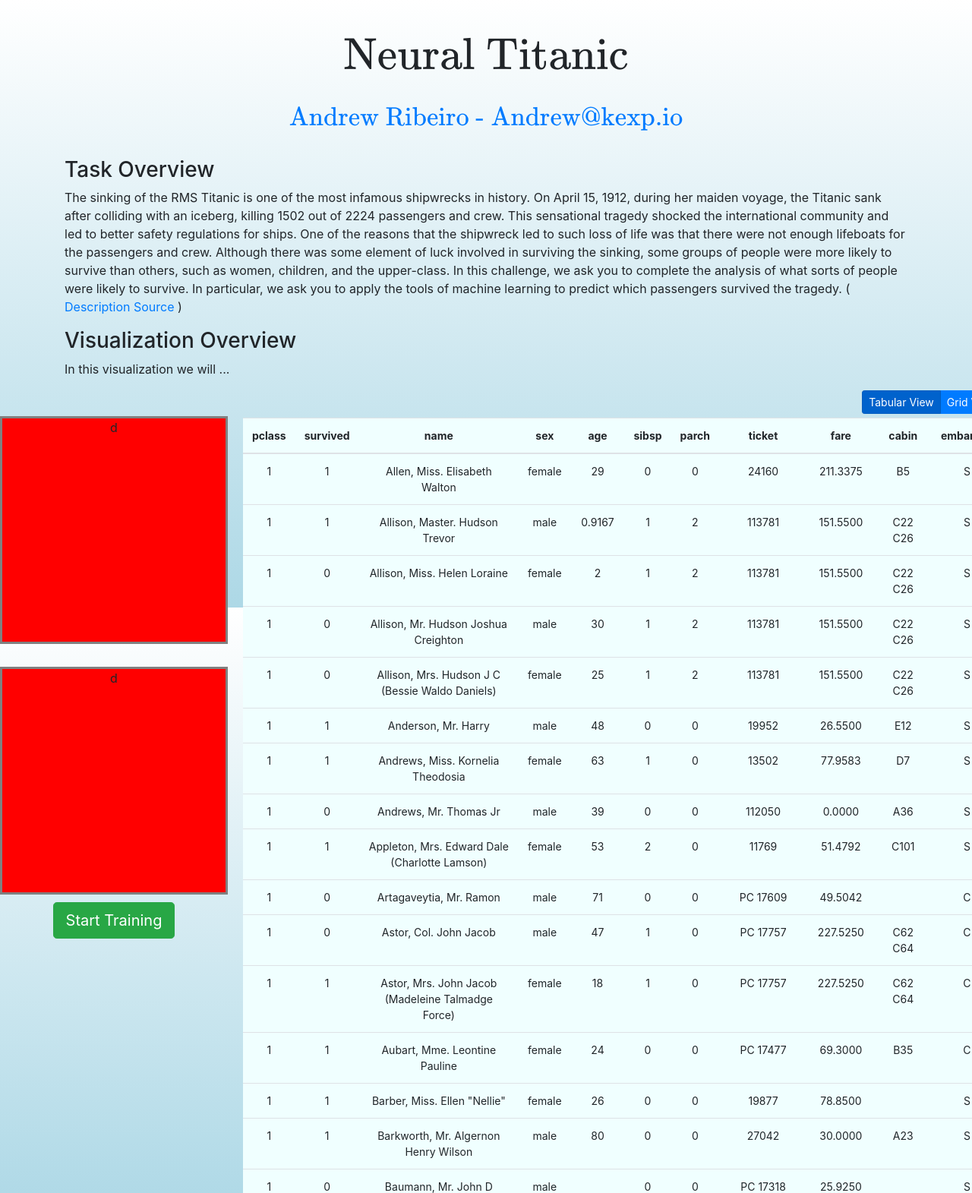
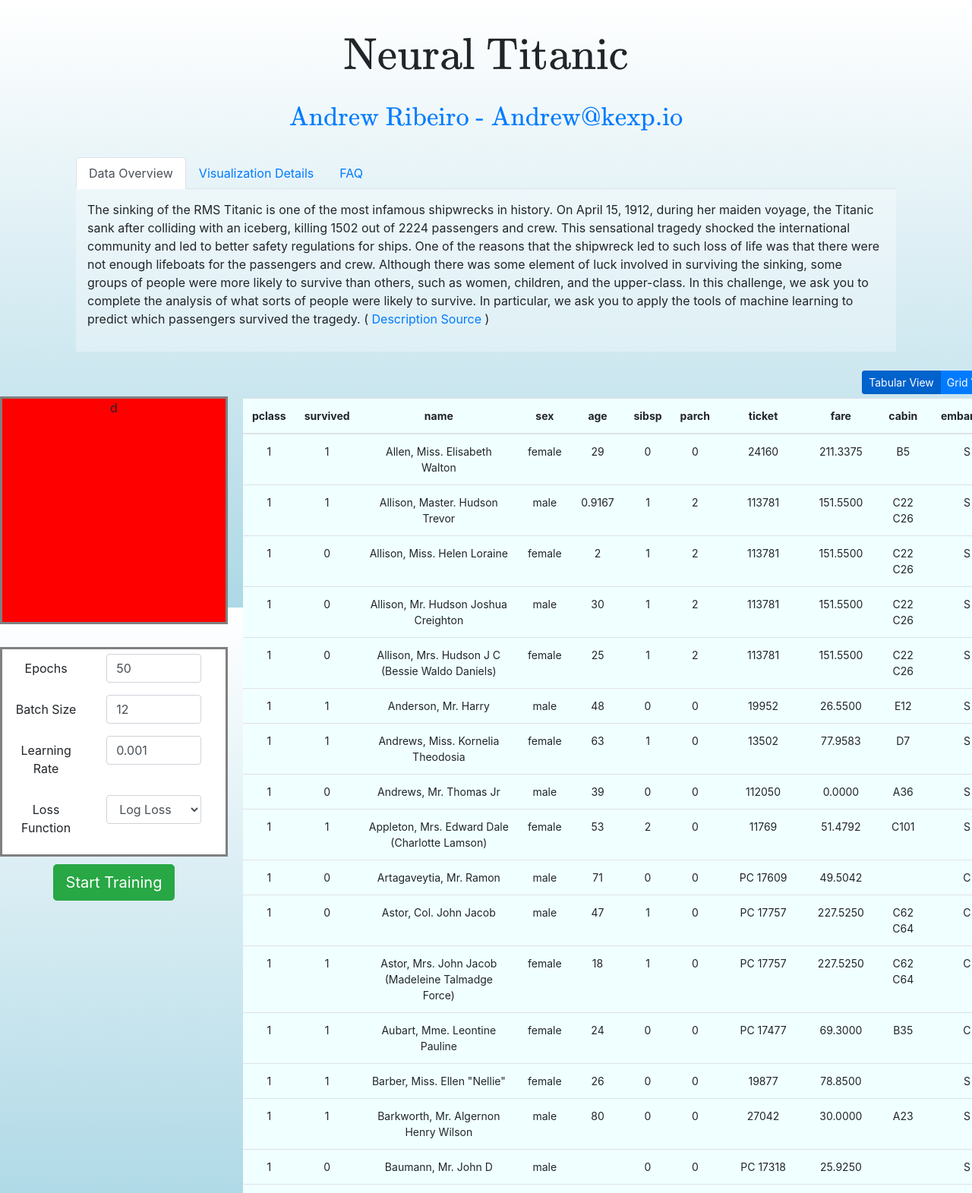
Before and after one commit to Andrewnetwork/NeuralTitanic, a website built with webpack: page index.html in a window 1280 px wide. Shown: the top 1571 px of the page at 76% size. Built offline with nearby package versions, Linux system fonts and the light colour scheme.

Commit message:
Hyperparams can be changed in the menu. Description menu updated as well.

```diff
--- a/index.html
+++ b/index.html
@@ -9,7 +9,7 @@
 </head>
 
 <body>
-<div class="container">
+<div id="headContent" class="container">
     <center><h1>$$\large\text{Neural Titanic}$$</h1></center>
     <center>
         <h3>
@@ -17,7 +17,15 @@
         </h3>
     </center>
 
-    <h3>Task Overview</h3>
+    <div class="container">
+        <ul class="nav nav-tabs">
+            <li class="nav-item"><a class="nav-link active" data-toggle="tab" href="#dataOverview">Data Overview</a></li>
+            <li class="nav-item"><a class="nav-link" data-toggle="tab" href="#menu1">Visualization Details</a></li>
+            <li class="nav-item"><a class="nav-link" data-toggle="tab" href="#menu2">FAQ</a></li>
+        </ul>
+
+        <div class="tab-content">
+            <div id="dataOverview" class="tab-pane fade show active">
                 <p>
                         The sinking of the RMS Titanic is one of the most infamous shipwrecks in history.
                         On April 15, 1912, during her maiden voyage, the Titanic sank after colliding with an iceberg,
@@ -30,17 +38,52 @@
                         we ask you to apply the tools of machine learning to predict which passengers survived the tragedy.
                         ( <a href="https://www.kaggle.com/c/titanic">Description Source</a> )
                 </p>
-    <h3>Visualization Overview</h3>
-    <p>
-        In this visualization we will ...
-    </p>
+            </div>
+            <div id="menu1" class="tab-pane fade">
+                TODO
+            </div>
+            <div id="menu2" class="tab-pane fade">
+                TODO
+            </div>
+        </div>
+    </div>
 </div>
 
 <div id="visContainer">
     <div id="visMidContainer">
         <div id="modelView">
             <div id="trainingCurves">d</div>
-            <div id="modelParameters">d</div>
+            <div id="modelParameters">
+                <form>
+                    <div class="form-group row">
+                      <label for="epochs" class="col-sm-5 col-form-label">Epochs</label>
+                      <div class="col-sm-6">
+                        <input type="number" class="form-control" id="epochs" placeholder="Epochs" value="50">
+                      </div>
+                    </div>
+                    <div class="form-group row">
+                        <label for="epochs" class="col-sm-5 col-form-label">Batch Size</label>
+                        <div class="col-sm-6">
+                          <input type="number" class="form-control" id="batchSize" placeholder="Epochs" value="12">
+                        </div>
+                    </div>
+                    <div class="form-group row">
+                        <label for="epochs" class="col-sm-5 col-form-label">Learning Rate</label>
+                        <div class="col-sm-6">
+                          <input type="number" step="0.001" class="form-control" id="learningRate" placeholder="Epochs" value="0.001">
+                        </div>
+                    </div>
+                    <div class="form-group row">
+                        <label for="epochs" class="col-sm-5 col-form-label">Loss Function</label>
+                        <div class="col-sm-6">
+                            <select id="lossFunction" class="form-control">
+                                <option>Log Loss</option>
+                                <option>MSE</option>
+                            </select>
+                        </div>
+                    </div>
+                </form>
+            </div>
             <div id="startBttnContainer">
                 <button id="startBttn" class="btn btn-success btn-lg">Start Training</button>
             </div>
--- a/src/events.js
+++ b/src/events.js
@@ -6,6 +6,16 @@ import * as d3 from "d3";
 import {trainModel} from './modeling';
 import {gridMenu,tableMenu} from './ui';
 import * as tf from '@tensorflow/tfjs';
+
+// Event State
+var isTraining = false;
+export function isTrainingM(v){
+    if(v==null){
+        return v;
+    }else{
+        isTraining = v;
+    }
+}
 
 export function makeGrid(data){
     gridMenu(data);
@@ -37,6 +47,14 @@ export function makeTable(data){
     .text(function(d){return d}).exit();
 }
 
+
 export function startTraining(data){
-    trainModel(data);
+    if(!isTraining){
+        console.log("Training Begin");
+        isTrainingM(true);
+        trainModel(data);
+    }else{
+        console.log("Already Training");
+
+    }
 }
--- a/src/modeling.js
+++ b/src/modeling.js
@@ -5,9 +5,10 @@
 import * as tf from '@tensorflow/tfjs';
 import {titanicPreprocess} from './preprocessing';
 import {updatePredictions} from './ui';
+import {isTrainingM} from './events';
+import * as d3 from "d3";
 
 const BATCH_SIZE = 64;
-const EPOCHS = 100;
 
 export function createModel(){
     const model = tf.sequential();
@@ -32,18 +33,22 @@ export async function trainModel(data){
     const lossValues = [];
     const accuracyValues = [];
 
-    for(let epoch = 0; epoch < EPOCHS; epoch++ ){
+    // Get Hyperparameter Settings
+    const epochs    = d3.select("#epochs").attr("value");
+    const batchSize = d3.select("#epochs").attr("value");
+
+    for(let epoch = 0; epoch < epochs; epoch++ ){
         try{
             var i = 0;
             while(true){
                 // Select Batch
                 const [xs,ys] = tf.tidy(() => {
-                    const xs = tf.tensor(X.slice(i*BATCH_SIZE,(i+1)*BATCH_SIZE))
-                    const ys = tf.tensor(y.slice(i*BATCH_SIZE,(i+1)*BATCH_SIZE))
+                    const xs = tf.tensor(X.slice(i*batchSize,(i+1)*batchSize))
+                    const ys = tf.tensor(y.slice(i*batchSize,(i+1)*batchSize))
                     return [xs,ys];
                 });
 
-                const history = await model.fit(xs, ys, {batchSize: BATCH_SIZE, epochs: 1});
+                const history = await model.fit(xs, ys, {batchSize: batchSize, epochs: 1});
 
                 const loss = history.history.loss[0];
                 //const accuracy = history.history.acc[0];
@@ -63,8 +68,11 @@ export async function trainModel(data){
             }
         }catch(err){
             // End of epoch.
+            console.log("Epoch "+epoch+"/"+epochs+" ended.");
             const xs = tf.tensor(X);
             updatePredictions(model.predict(xs).dataSync());
         }
     }
+    isTrainingM(false);
+    console.log("End Training");
 }
--- a/src/scss/app.scss
+++ b/src/scss/app.scss
@@ -51,10 +51,13 @@ body {
 }
 
 #modelParameters{
-    height: 300px;
+    height: auto;
     width: 300px;
     border: medium solid gray;
-    background-color: red;
+    background-color: white;
+    padding: 6px;
+    padding-left: 8px;
+    padding-bottom: 0px;
 }
 
 #dataDisplay{
@@ -79,3 +82,12 @@ body {
     text-align: center;
     margin-top: 10px;
 }
+
+#headContent{
+    margin-bottom: 25px;
+}
+
+#dataOverview{
+    background-color: rgba(255, 255, 255, 0.3);
+    padding: 15px;
+}
--- a/src/ui.js
+++ b/src/ui.js
@@ -19,7 +19,8 @@ export function gridMenu(data){
     d3.select("#dataVisMenu").selectAll("*").remove();
     var cols = data.columns;
 
-    d3.select("#dataVisMenu").append("select").on("change",(_a,_b,sel)=>gridSelection(sel,cols,data))
+    d3.select("#dataVisMenu").append("div").text("Feature: ")
+    .append("select").on("change",(_a,_b,sel)=>gridSelection(sel,cols,data))
     .attr("class","from-control").selectAll("option").data(cols).enter().append("option")
     .text(function (d){return d});
 }
@@ -30,8 +31,7 @@ export function tableMenu(){
 
 export function updatePredictions(predictions){
     function predToColor(pred){
-        // More Probable to survive.
-        var color = "0,255,0";
+        var color = "0,0,0";
         var alpha = 0.0;
 
         if(pred < 0.5){
@@ -40,6 +40,7 @@ export function updatePredictions(predictions){
             alpha=(0.5-pred)*2;
         }else{
             // More probable to survive.
+            color = "0,255,0";
             alpha=(pred-0.5)*2;
         }
 
```
Lines whose indentation alone changed are shown as unchanged.
